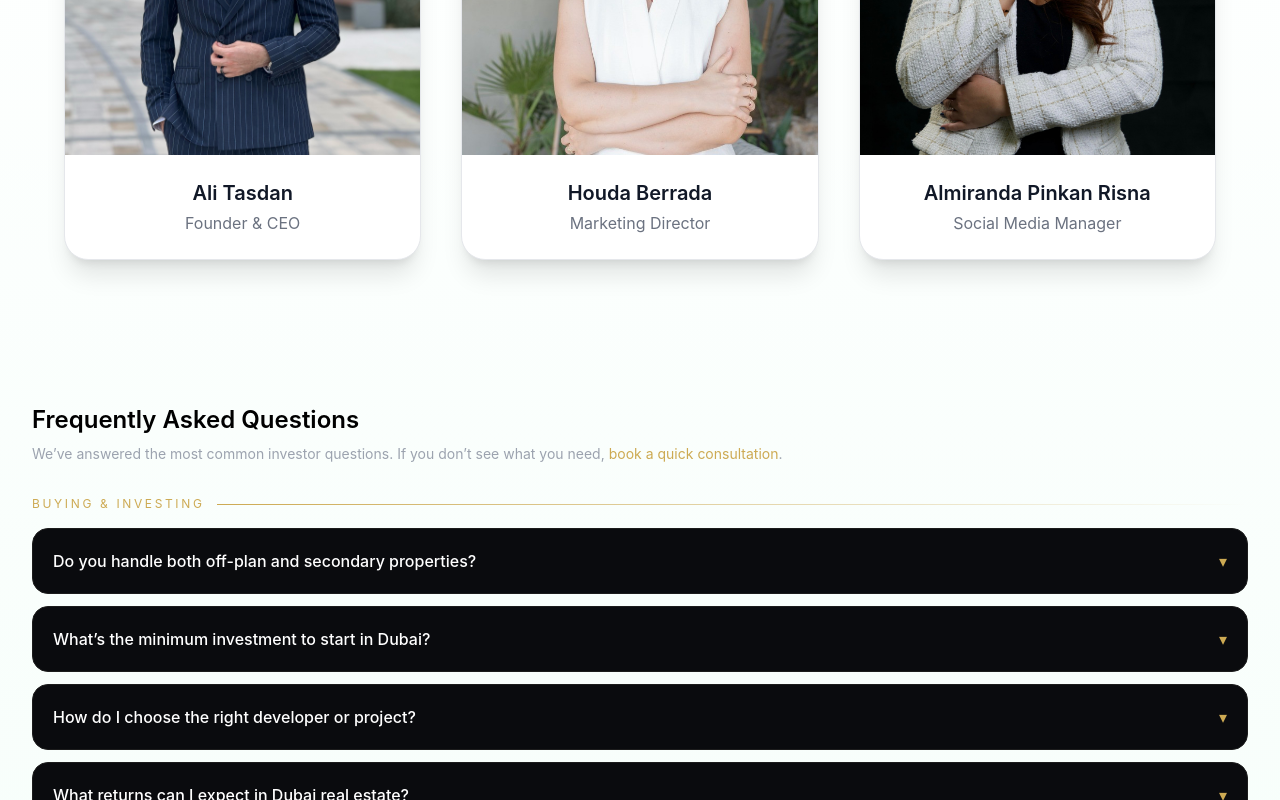
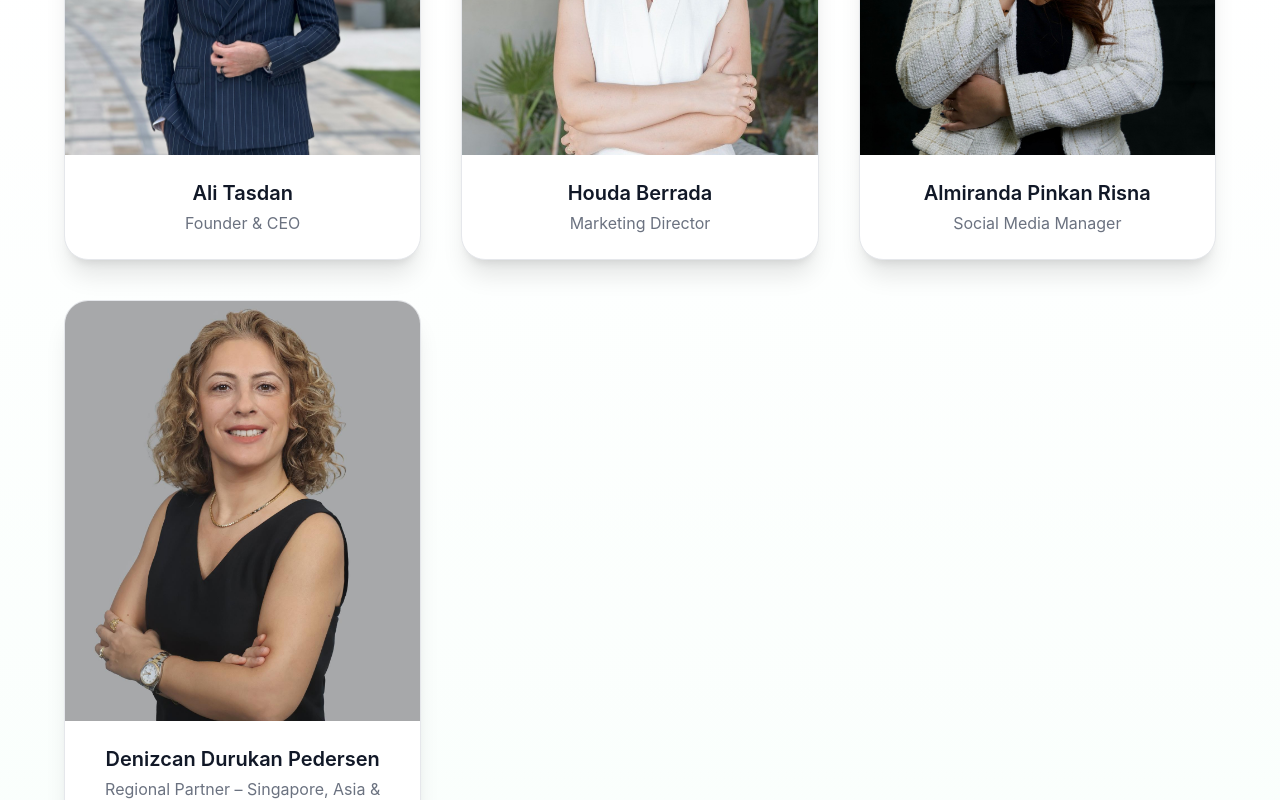
Before and after one commit to MohamedBatari/bluegreen-properties, a React (Vite) app: page /about in a window 1280 px wide. Shown: the part 3287-4087 px from the top of the page. Built offline with nearby package versions, Linux system fonts and the light colour scheme.

Commit message:
Small updates to UI / content

```diff
--- a/src/pages/About.tsx
+++ b/src/pages/About.tsx
@@ -357,6 +357,8 @@ export default function About() {
       { name: "Ali Tasdan", role: "Founder & CEO", img: "/ALI TASDAN - FOUNDER.jpg" },
       { name: "Houda Berrada", role: "Marketing Director", img: "/HOUDA BERRADA - MARKETING DIRECTOR.jpg" },
       { name: "Almiranda Pinkan Risna", role: "Social Media Manager", img: "/ALMIRANDA PINKAN RISNA - SOCIAL MEDIA MANAGER.jpg" },
+      { name: "Denizcan Durukan Pedersen", role: "Regional Partner – Singapore, Asia & Pacific", img: "/Denizcan Durukan Pedersen.jpeg" },
+
     ].map((m, i) => (
       <div
         key={i}
```
Also changed, not shown: public/Denizcan Durukan Pedersen.jpeg (added).
